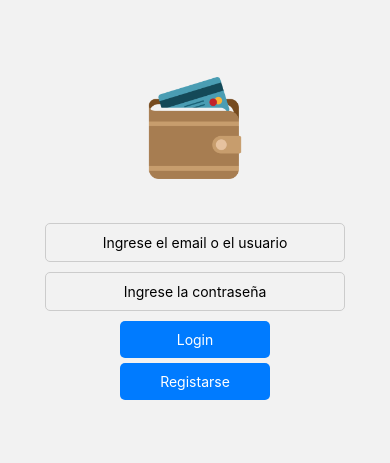
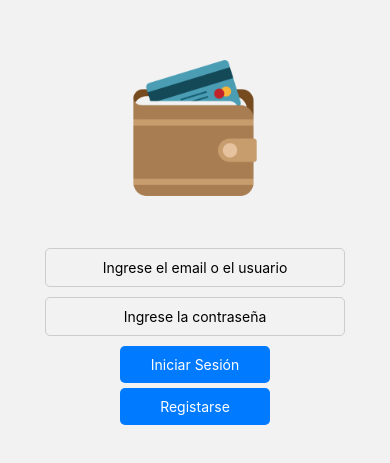
Before and after one commit to anibalcastro/ControlFinancieroApp, a React Native app: screen /Login in a window 390 px wide. Shown: the part 193-656 px from the top of the page. Built offline with nearby package versions, Linux system fonts and the light colour scheme.

Commit message:
Screen de Login

```diff
--- a/src/Views/Login.js
+++ b/src/Views/Login.js
@@ -51,7 +51,7 @@ const LoginScreen = ({navigation}) => {
                 style={styles.input}
             />
             <TouchableOpacity style={styles.button} onPress={handleLogin}>
-                <Text style={styles.buttonText}>Login</Text>
+                <Text style={styles.buttonText}>Iniciar Sesión</Text>
             </TouchableOpacity>
             <TouchableOpacity style={styles.button} onPress={handleLogin}>
                 <Text style={styles.buttonText}>Registarse</Text>
@@ -87,8 +87,8 @@ const styles = StyleSheet.create({
         textAlign: 'center',
     },
     logo: {
-        width: 150,
-        height: 150,
+        width: 200,
+        height: 200,
         marginBottom: 20,
     }
 });
```
